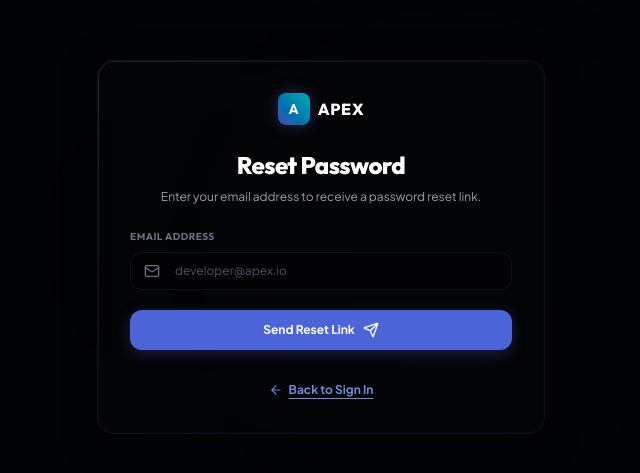
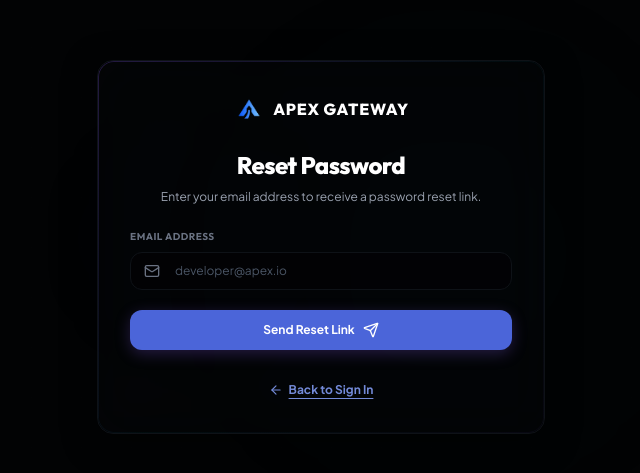
Before and after one commit to apurb-coder/ApexGateway, a React (Vite) app in the folder client/: page /forgot-password in a window 1280 px wide. Shown: the part 153-626 px from the top of the page, without its empty margins (319-959 px from the left). Built offline with nearby package versions, Linux system fonts and the light colour scheme; no server answers.

Commit message:
added logo

```diff
--- a/client/index.html
+++ b/client/index.html
@@ -2,9 +2,9 @@
 <html lang="en">
   <head>
     <meta charset="UTF-8" />
-    <link rel="icon" type="image/svg+xml" href="/favicon.svg" />
+    <link rel="icon" type="image/png" href="/icons.png" />
     <meta name="viewport" content="width=device-width, initial-scale=1.0" />
-    <title>ApexGateway — High-Performance API Gateway & Developer Portal</title>
+    <title>ApexGateway</title>
     <meta name="description" content="Secure, high-concurrency Redis-backed API gateway with instant developer portals, one-time hashed credentials, and custom subscription monetization." />
   </head>
   <body>
--- a/client/src/layouts/DashboardLayout.jsx
+++ b/client/src/layouts/DashboardLayout.jsx
@@ -64,16 +64,12 @@ export default function DashboardLayout() {
         <div className="h-16 flex items-center px-6 border-b border-border-dark gap-3 justify-between">
           {!sidebarCollapsed && (
             <Link to="/" className="flex items-center gap-2.5">
-              <div className="w-8 h-8 rounded-lg bg-linear-to-tr from-primary-600 to-accent-500 flex items-center justify-center font-bold text-white shadow-[0_0_15px_rgba(139,92,246,0.35)] font-display text-base">
-                A
-              </div>
-              <span className="font-extrabold text-white text-base tracking-wider font-display">APEX</span>
+              <img src="/icons.png" alt="ApexGateway Logo" className="w-8 h-8 object-contain" />
+              <span className="font-extrabold text-white text-base tracking-wider font-display">APEX GATEWAY</span>
             </Link>
           )}
           {sidebarCollapsed && (
-            <div className="w-8 h-8 mx-auto rounded-lg bg-linear-to-tr from-primary-600 to-accent-500 flex items-center justify-center font-bold text-white shadow-[0_0_15px_rgba(139,92,246,0.35)] font-display text-base">
-              A
-            </div>
+            <img src="/icons.png" alt="ApexGateway Logo" className="w-8 h-8 mx-auto object-contain" />
           )}
           <button
             onClick={toggleSidebar}
--- a/client/src/pages/ForgotPassword.jsx
+++ b/client/src/pages/ForgotPassword.jsx
@@ -47,10 +47,8 @@ export default function ForgotPassword() {
       <div className="w-full max-w-md bg-card-dark/40 border border-border-dark backdrop-blur-xl rounded-2xl p-8 shadow-[0_8px_32px_rgba(0,0,0,0.5)] relative z-10 gradient-border-glow">
         <div className="flex flex-col items-center mb-6">
           <Link to="/" className="flex items-center gap-2 mb-6 group">
-            <div className="w-8 h-8 rounded-lg bg-linear-to-tr from-primary-600 to-accent-500 flex items-center justify-center font-bold text-white shadow-[0_0_15px_rgba(139,92,246,0.35)] font-display text-sm group-hover:scale-105 transition-transform">
-              A
-            </div>
-            <span className="font-extrabold text-white text-base tracking-wider font-display">APEX</span>
+            <img src="/icons.png" alt="ApexGateway Logo" className="w-8 h-8 object-contain group-hover:scale-105 transition-transform" />
+            <span className="font-extrabold text-white text-base tracking-wider font-display">APEX GATEWAY</span>
           </Link>
           <h1 className="text-2xl font-extrabold tracking-tight text-white mb-2 font-display">Reset Password</h1>
           <p className="text-xs text-gray-400 text-center">
--- a/client/src/pages/Landing.jsx
+++ b/client/src/pages/Landing.jsx
@@ -104,10 +104,8 @@ export default function Landing() {
       <nav className="fixed top-0 left-0 right-0 z-50 bg-bg-dark/75 backdrop-blur-md border-b border-border-dark/80">
         <div className="max-w-7xl mx-auto px-6 h-16 flex items-center justify-between">
           <div className="flex items-center gap-3">
-            <div className="w-9 h-9 rounded-lg bg-linear-to-tr from-primary-600 to-primary-400 flex items-center justify-center font-bold text-white shadow-[0_0_20px_rgba(139,92,246,0.4)]">
-              A
-            </div>
-            <span className="font-display font-black text-white text-xl tracking-wider">APEX</span>
+            <img src="/icons.png" alt="ApexGateway Logo" className="w-9 h-9 object-contain" />
+            <span className="font-display font-black text-white text-xl tracking-wider">APEX GATEWAY</span>
           </div>
 
           {/* Desktop Nav */}
@@ -603,9 +601,7 @@ export default function Landing() {
           {/* Column 1 - Brand Info */}
           <div className="space-y-4">
             <div className="flex items-center gap-2.5">
-              <div className="w-8 h-8 rounded-lg bg-linear-to-tr from-primary-600 to-primary-400 flex items-center justify-center font-bold text-white shadow-[0_0_15px_rgba(139,92,246,0.3)]">
-                A
-              </div>
+              <img src="/icons.png" alt="ApexGateway Logo" className="w-8 h-8 object-contain" />
               <span className="font-display font-black text-white text-lg tracking-wider">APEX</span>
             </div>
             <p className="text-xs text-gray-500 leading-relaxed max-w-xs">
@@ -650,9 +646,6 @@ export default function Landing() {
             © {new Date().getFullYear()} ApexGateway. All rights reserved.
           </div>
           <div className="flex gap-6">
-            <a href="#" className="hover:text-gray-400 transition-colors">Privacy Policy</a>
-            <a href="#" className="hover:text-gray-400 transition-colors">Terms of Service</a>
-            <span className="text-gray-700">|</span>
             <span>Built for high-concurrency API performance</span>
           </div>
         </div>
--- a/client/src/pages/Login.jsx
+++ b/client/src/pages/Login.jsx
@@ -71,10 +71,8 @@ export default function Login() {
       <div className="w-full max-w-md bg-card-dark/40 border border-border-dark backdrop-blur-xl rounded-2xl p-8 shadow-[0_8px_32px_rgba(0,0,0,0.5)] relative z-10 gradient-border-glow">
         <div className="flex flex-col items-center mb-8">
           <Link to="/" className="flex items-center gap-2 mb-6 group">
-            <div className="w-8 h-8 rounded-lg bg-linear-to-tr from-primary-600 to-accent-500 flex items-center justify-center font-bold text-white shadow-[0_0_15px_rgba(139,92,246,0.35)] font-display text-sm group-hover:scale-105 transition-transform">
-              A
-            </div>
-            <span className="font-extrabold text-white text-base tracking-wider font-display">APEX</span>
+            <img src="/icons.png" alt="ApexGateway Logo" className="w-8 h-8 object-contain group-hover:scale-105 transition-transform" />
+            <span className="font-extrabold text-white text-base tracking-wider font-display">APEX GATEWAY</span>
           </Link>
           <h1 className="text-2xl font-extrabold tracking-tight text-white mb-2 font-display">Welcome Back</h1>
           <p className="text-xs text-gray-400 text-center">Sign in to your ApexGateway developer portal.</p>
--- a/client/src/pages/ResetPassword.jsx
+++ b/client/src/pages/ResetPassword.jsx
@@ -66,10 +66,8 @@ export default function ResetPassword() {
       <div className="w-full max-w-md bg-card-dark/40 border border-border-dark backdrop-blur-xl rounded-2xl p-8 shadow-[0_8px_32px_rgba(0,0,0,0.5)] relative z-10 gradient-border-glow">
         <div className="flex flex-col items-center mb-8">
           <Link to="/" className="flex items-center gap-2 mb-6 group">
-            <div className="w-8 h-8 rounded-lg bg-linear-to-tr from-primary-600 to-accent-500 flex items-center justify-center font-bold text-white shadow-[0_0_15px_rgba(139,92,246,0.35)] font-display text-sm group-hover:scale-105 transition-transform">
-              A
-            </div>
-            <span className="font-extrabold text-white text-base tracking-wider font-display">APEX</span>
+            <img src="/icons.png" alt="ApexGateway Logo" className="w-8 h-8 object-contain group-hover:scale-105 transition-transform" />
+            <span className="font-extrabold text-white text-base tracking-wider font-display">APEX GATEWAY</span>
           </Link>
           <h1 className="text-2xl font-extrabold tracking-tight text-white mb-2 font-display">New Password</h1>
           <p className="text-xs text-gray-400 text-center">
--- a/client/src/pages/Signup.jsx
+++ b/client/src/pages/Signup.jsx
@@ -82,10 +82,8 @@ export default function Signup() {
       <div className="w-full max-w-md bg-card-dark/40 border border-border-dark backdrop-blur-xl rounded-2xl p-8 shadow-[0_8px_32px_rgba(0,0,0,0.5)] relative z-10 gradient-border-glow">
         <div className="flex flex-col items-center mb-6">
           <Link to="/" className="flex items-center gap-2 mb-4 group">
-            <div className="w-8 h-8 rounded-lg bg-linear-to-tr from-primary-600 to-accent-500 flex items-center justify-center font-bold text-white shadow-[0_0_15px_rgba(139,92,246,0.35)] font-display text-sm group-hover:scale-105 transition-transform">
-              A
-            </div>
-            <span className="font-extrabold text-white text-base tracking-wider font-display">APEX</span>
+            <img src="/icons.png" alt="ApexGateway Logo" className="w-8 h-8 object-contain group-hover:scale-105 transition-transform" />
+            <span className="font-extrabold text-white text-base tracking-wider font-display">APEX GATEWAY</span>
           </Link>
           <h1 className="text-2xl font-extrabold tracking-tight text-white mb-1 font-display">Create Account</h1>
           <p className="text-xs text-gray-400 text-center">Join the secure developer marketplace.</p>
```
Also changed, not shown: client/public/icons.png (added).
